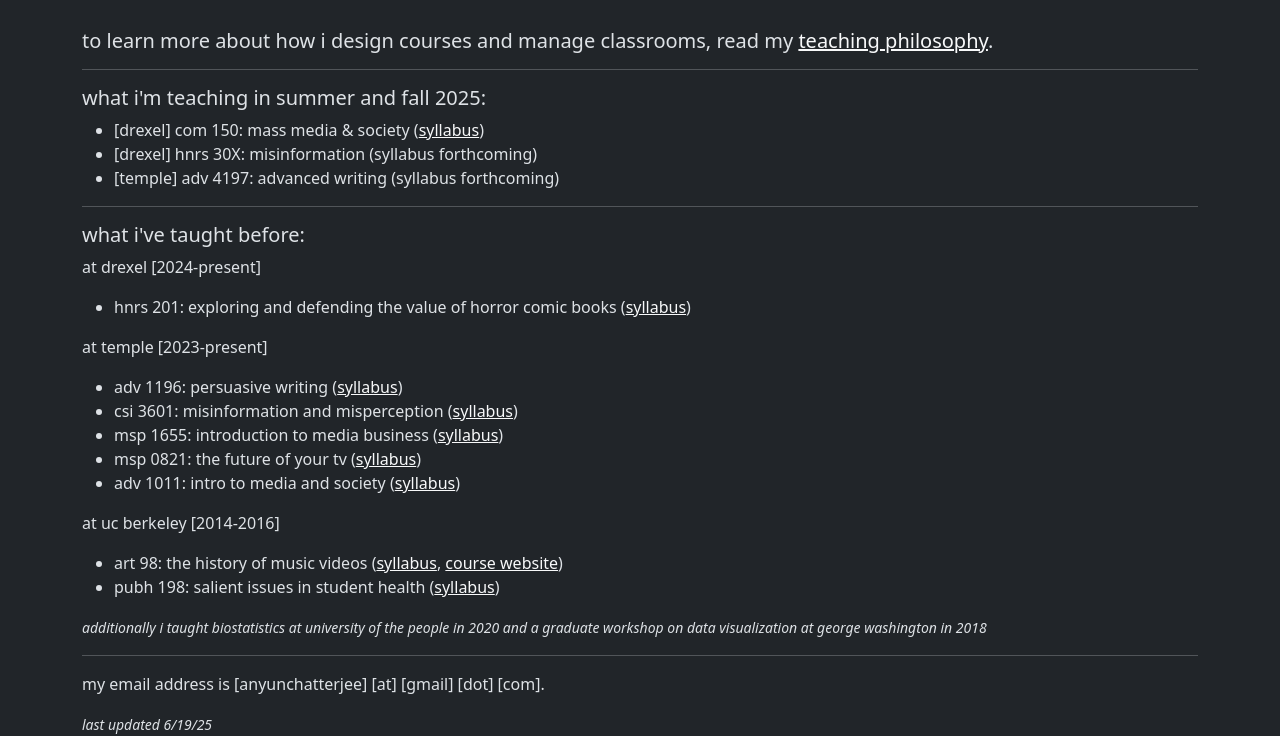
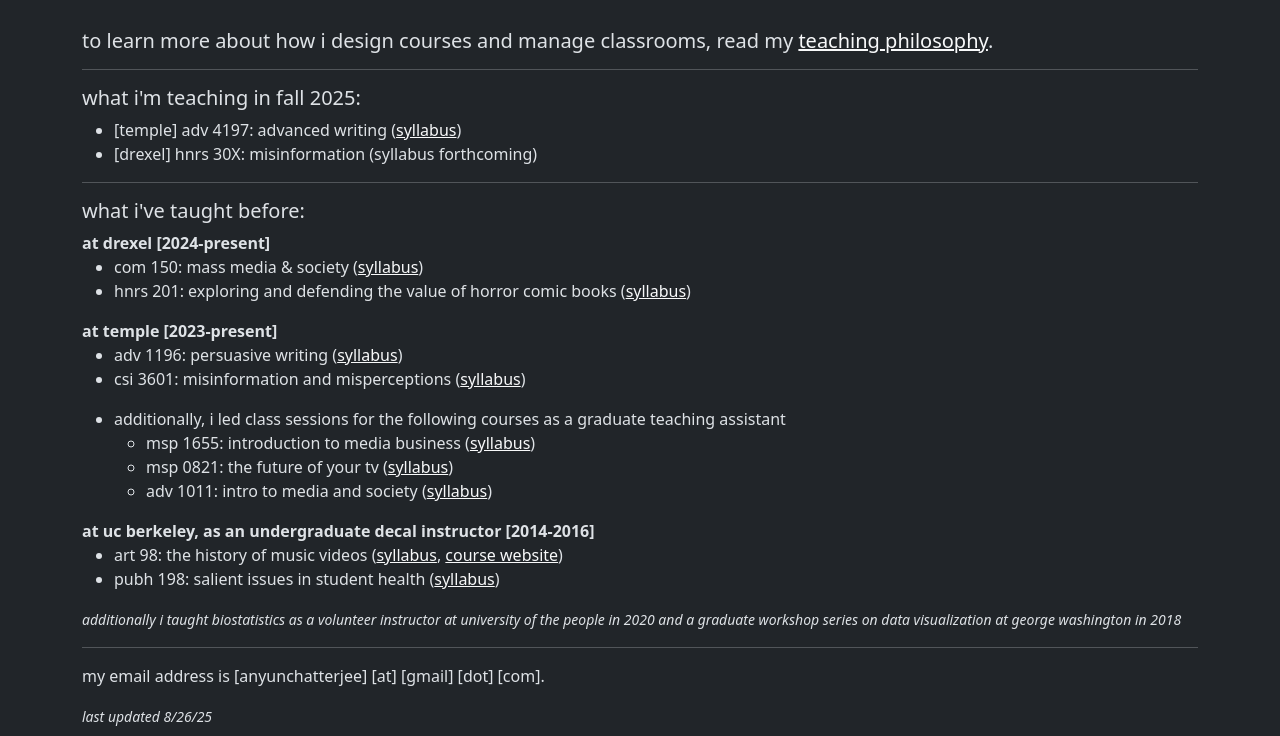
Before and after one commit to AnyunChatterjee/web, a plain HTML site: page teaching.html in a window 1280 px wide. Shown: the part 77-813 px from the top of the page. Drawn offline with Linux system fonts and the light colour scheme.

Commit message:
updated teaching page

```diff
--- a/teaching.html
+++ b/teaching.html
@@ -67,37 +67,41 @@
               <a href="docs/teaching-philosophy_AC.pdf" class="link-light" target="_blank">teaching philosophy</a>.
             </h5>
             <hr>
-            <h5>what i'm teaching in summer and fall 2025:</h5>
+            <h5>what i'm teaching in fall 2025:</h5>
               <ul>
-                <li>[drexel] com 150: mass media & society (<a href="docs/syllabi/COM150_Su25.pdf" class="link-light" target="_blank">syllabus</a>)</li>
+                <li>[temple] adv 4197: advanced writing (<a href="docs/syllabi/ADV4197_F25.pdf" class="link-light" target="_blank">syllabus</a>)</li>
                 <li>[drexel] hnrs 30X: misinformation (syllabus forthcoming)</li>
-                <li>[temple] adv 4197: advanced writing (syllabus forthcoming)</li>
               </ul>
             <hr>
             <h5>what i've taught before:</h5>
-              <p>at drexel [2024-present]</p>
+              <b>at drexel [2024-present]</b>
                 <ul>
+                  <li>com 150: mass media & society (<a href="docs/syllabi/COM150_Su25.pdf" class="link-light" target="_blank">syllabus</a>)</li>
                   <li>hnrs 201: exploring and defending the value of horror comic books (<a href="docs/syllabi/HNRS201_F24_v3.pdf" class="link-light" target="_blank">syllabus</a>)</li>
                 </ul>
-              <p>at temple [2023-present]</p>
+              <b>at temple [2023-present]</b>
                 <ul>
                   <li>adv 1196: persuasive writing (<a href="docs/syllabi/ADV1196_S25.pdf" class="link-light" target="_blank">syllabus</a>)</li>
-                  <li>csi 3601: misinformation and misperception (<a href="docs/syllabi/CSI3601_F24_v4.pdf" class="link-light" target="_blank">syllabus</a>)</li>
-                  <li>msp 1655: introduction to media business (<a href="docs/syllabi/MSP1655_S25.pdf" class="link-light" target="_blank">syllabus</a>)</li>
-                  <li>msp 0821: the future of your tv (<a href="docs/syllabi/MSP0821_F23_v1.pdf" class="link-light" target="_blank">syllabus</a>)</li>
-                  <li>adv 1011: intro to media and society (<a href="docs/syllabi/ADV 1101-012_Syllabus_Fall 2023.pdf" class="link-light" target="_blank">syllabus</a>)</li>
-                </ul>
-                <p>at uc berkeley [2014-2016]</p>
+                  <li>csi 3601: misinformation and misperceptions (<a href="docs/syllabi/CSI3601_F24_v4.pdf" class="link-light" target="_blank">syllabus</a>)</li>
+                  <p></p>
+                  <li>additionally, i led class sessions for the following courses as a graduate teaching assistant</li>
+                    <ul>
+                      <li>msp 1655: introduction to media business (<a href="docs/syllabi/MSP1655_S25.pdf" class="link-light" target="_blank">syllabus</a>)</li>
+                      <li>msp 0821: the future of your tv (<a href="docs/syllabi/MSP0821_F23_v1.pdf" class="link-light" target="_blank">syllabus</a>)</li>
+                      <li>adv 1011: intro to media and society (<a href="docs/syllabi/ADV 1101-012_Syllabus_Fall 2023.pdf" class="link-light" target="_blank">syllabus</a>)</li>
+                    </ul>
+                  </ul>
+                <b>at uc berkeley, as an undergraduate decal instructor [2014-2016]</b>
                   <ul>
                     <li>art 98: the history of music videos (<a href="docs/syllabi/ART98_S16.pdf" class="link-light" target="_blank">syllabus</a>, <a href="https://anyunchatterjee.wixsite.com/homvdecal" class="link-light" target="_blank">course website</a>)</li>
                     <li>pubh 198: salient issues in student health (<a href="docs/syllabi/S17SatherHealthSyllabus.pdf" class="link-light" target="_blank">syllabus</a>)</li>
                   </ul>
-                <small><i>additionally i taught biostatistics at university of the people in 2020 and a graduate workshop on data visualization at george washington in 2018</i></small>
+                <small><i>additionally i taught biostatistics as a volunteer instructor at university of the people in 2020 and a graduate workshop series on data visualization at george washington in 2018</i></small>
             <div>
               <footer class="bottom">
                 <hr>
                 <p>my email address is [anyunchatterjee] [at] [gmail] [dot] [com].</p>
-                <small><i>last updated 6/19/25</i></small>
+                <small><i>last updated 8/26/25</i></small>
             </footer>
         </div>
         <script src="/js/bootstrap.bundle.min.js"></script>
```
Also changed, not shown: 1 other file.
